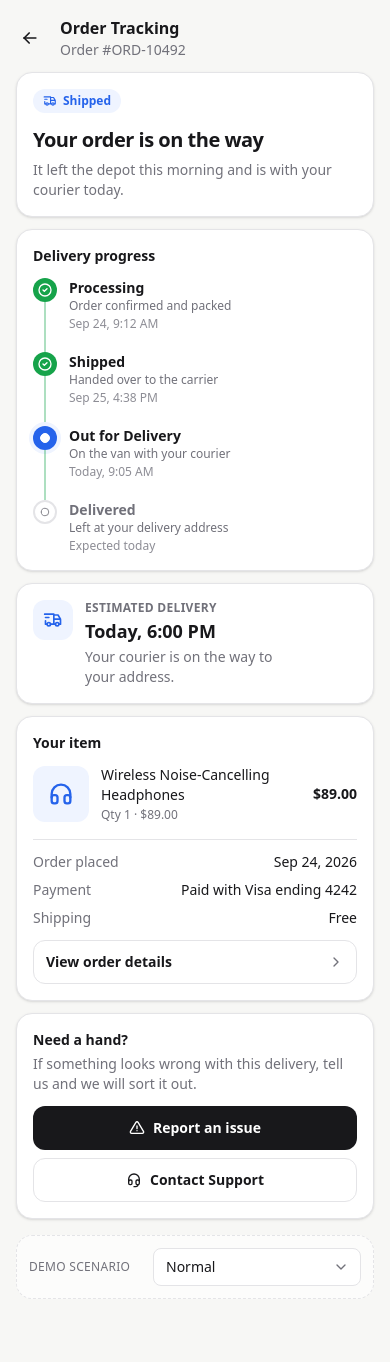
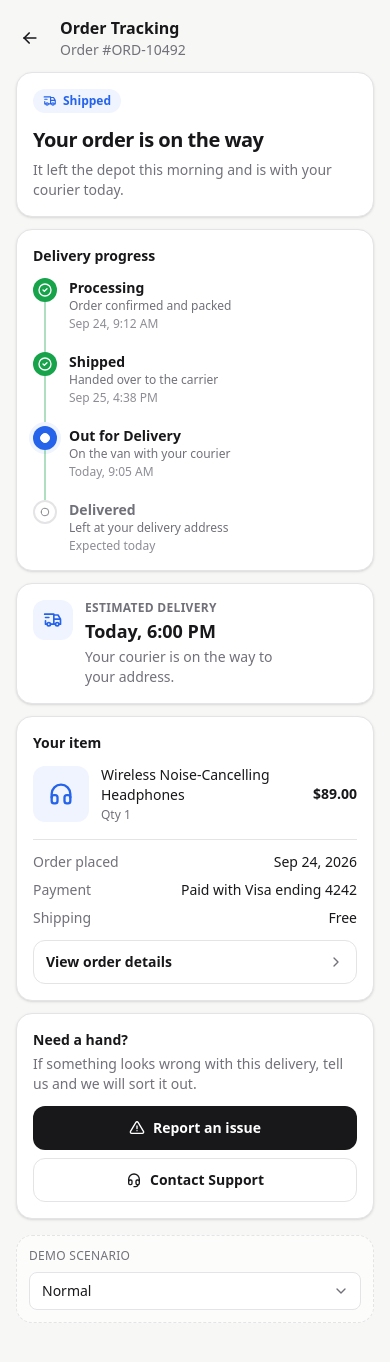
Before and after one commit to jumana-rahman/Order-Tracking-Screen, a React (Vite) app: page / in a window 390 px wide. Shown: the top 1362 px of the page. Built offline with nearby package versions, Linux system fonts and the light colour scheme.

Commit message:
polish responsive behaviour, write the readme and add vercel config

```diff
--- a/src/App.jsx
+++ b/src/App.jsx
@@ -49,19 +49,19 @@ function reference() {
 function ScenarioPicker({ value, onChange }) {
   return (
     <div className="mt-4 rounded-2xl border border-dashed border-line bg-card/60 p-3">
-      <div className="flex items-center justify-between gap-3">
+      <div className="flex flex-col gap-2 sm:flex-row sm:items-center sm:justify-between">
         <label
           htmlFor="scenario"
           className="text-xs font-medium tracking-wide text-muted uppercase"
         >
           Demo scenario
         </label>
-        <div className="relative">
+        <div className="relative w-full sm:w-60">
           <select
             id="scenario"
             value={value}
             onChange={(event) => onChange(event.target.value)}
-            className="max-w-[13rem] appearance-none rounded-lg border border-line bg-card py-2 pr-9 pl-3 text-sm font-medium text-ink"
+            className="w-full appearance-none rounded-lg border border-line bg-card py-2 pr-9 pl-3 text-sm font-medium text-ink"
           >
             {SCENARIOS.map((item) => (
               <option key={item.id} value={item.id}>
--- a/src/components/Modal.jsx
+++ b/src/components/Modal.jsx
@@ -8,6 +8,11 @@ export default function Modal({ open, title, description, onClose, children }) {
   const panelRef = useRef(null)
   const closeRef = useRef(null)
   const titleId = useId()
+  const onCloseRef = useRef(onClose)
+
+  useEffect(() => {
+    onCloseRef.current = onClose
+  }, [onClose])
 
   useEffect(() => {
     if (!open) return
@@ -20,7 +25,7 @@ export default function Modal({ open, title, description, onClose, children }) {
     function onKeyDown(event) {
       if (event.key === 'Escape') {
         event.stopPropagation()
-        onClose()
+        onCloseRef.current()
         return
       }
       if (event.key !== 'Tab') return
@@ -46,7 +51,7 @@ export default function Modal({ open, title, description, onClose, children }) {
       document.body.style.overflow = overflow
       previouslyFocused?.focus?.()
     }
-  }, [open, onClose])
+  }, [open])
 
   if (!open) return null
 
@@ -81,7 +86,7 @@ export default function Modal({ open, title, description, onClose, children }) {
             type="button"
             onClick={onClose}
             aria-label="Close"
-            className="-mt-1 -mr-1 flex size-9 shrink-0 items-center justify-center rounded-full text-muted transition-colors hover:bg-black/5"
+            className="-mt-1.5 -mr-1.5 flex size-11 shrink-0 items-center justify-center rounded-full text-muted transition-colors hover:bg-black/5"
           >
             <TbX aria-hidden="true" className="size-5" />
           </button>
--- a/src/components/ProductSummary.jsx
+++ b/src/components/ProductSummary.jsx
@@ -19,9 +19,7 @@ export default function ProductSummary({ order, onViewDetails }) {
           <p className="text-sm leading-5 font-medium text-pretty">
             {product.name}
           </p>
-          <p className="mt-0.5 text-xs text-muted">
-            Qty {product.quantity} · {product.price}
-          </p>
+          <p className="mt-0.5 text-xs text-muted">Qty {product.quantity}</p>
         </div>
         <p className="shrink-0 text-sm font-semibold">{product.price}</p>
       </div>
```
Also changed, not shown: vercel.json (added), 1 other file (tests, documents, lock files or other folders).
